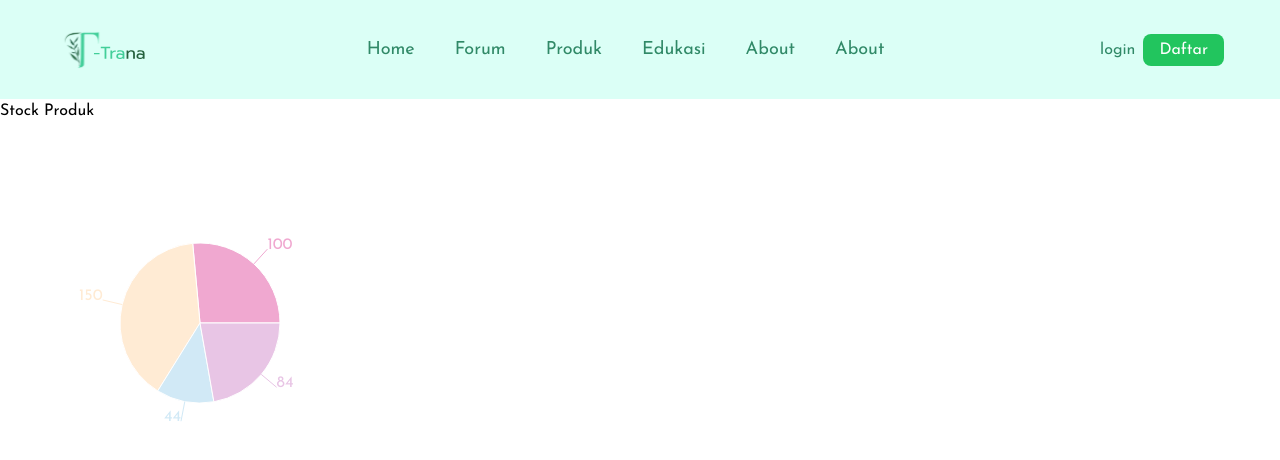
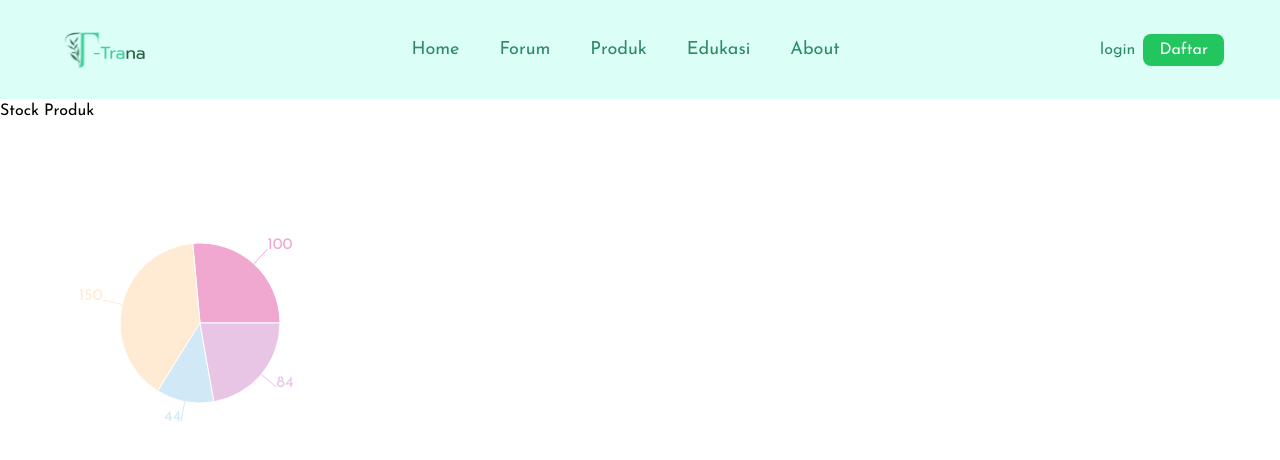
Before and after one commit to auliarahman789/ornatredec, a Next.js app: page /diagram in a window 1280 px wide. Shown: the top 460 px of the page. Built offline with nearby package versions, Linux system fonts and the light colour scheme.

Commit message:
update navbar

```diff
--- a/src/app/components/Edukasi/tanaman.tsx
+++ b/src/app/components/Edukasi/tanaman.tsx
@@ -1,5 +1,6 @@
 import React from "react";
 import Image from "next/image";
+import Footer from "../homepage/footer";
 
 function Tanaman() {
   return (
@@ -37,7 +38,7 @@ function Tanaman() {
               <h1 className="text-[40px] font-bold text-[#3F9272]">
                 Tujuan Merawat Tanaman
               </h1>
-              <p className="text-[#54A082] text-[24px] text-left">
+              <p className="text-[#54A082] text-[24px] text-justify pr-6">
                 Tanaman hias adalah jenis tanaman yang ditanam dan dipelihara
                 untuk tujuan dekoratif, baik di dalam maupun di luar ruangan.
                 Tanaman hias dipilih karena keindahan daun, bunga, atau
--- a/src/app/components/homepage/navbar.tsx
+++ b/src/app/components/homepage/navbar.tsx
@@ -27,10 +27,6 @@ function Navbar() {
             <Link href="">
               <li>Edukasi</li>
             </Link>
-
-            <Link href="/about">
-              <li className="cursor-pointer text-[18px]">About</li>
-            </Link>
             <Link href="/About">
               <li>About</li>
             </Link>
```
